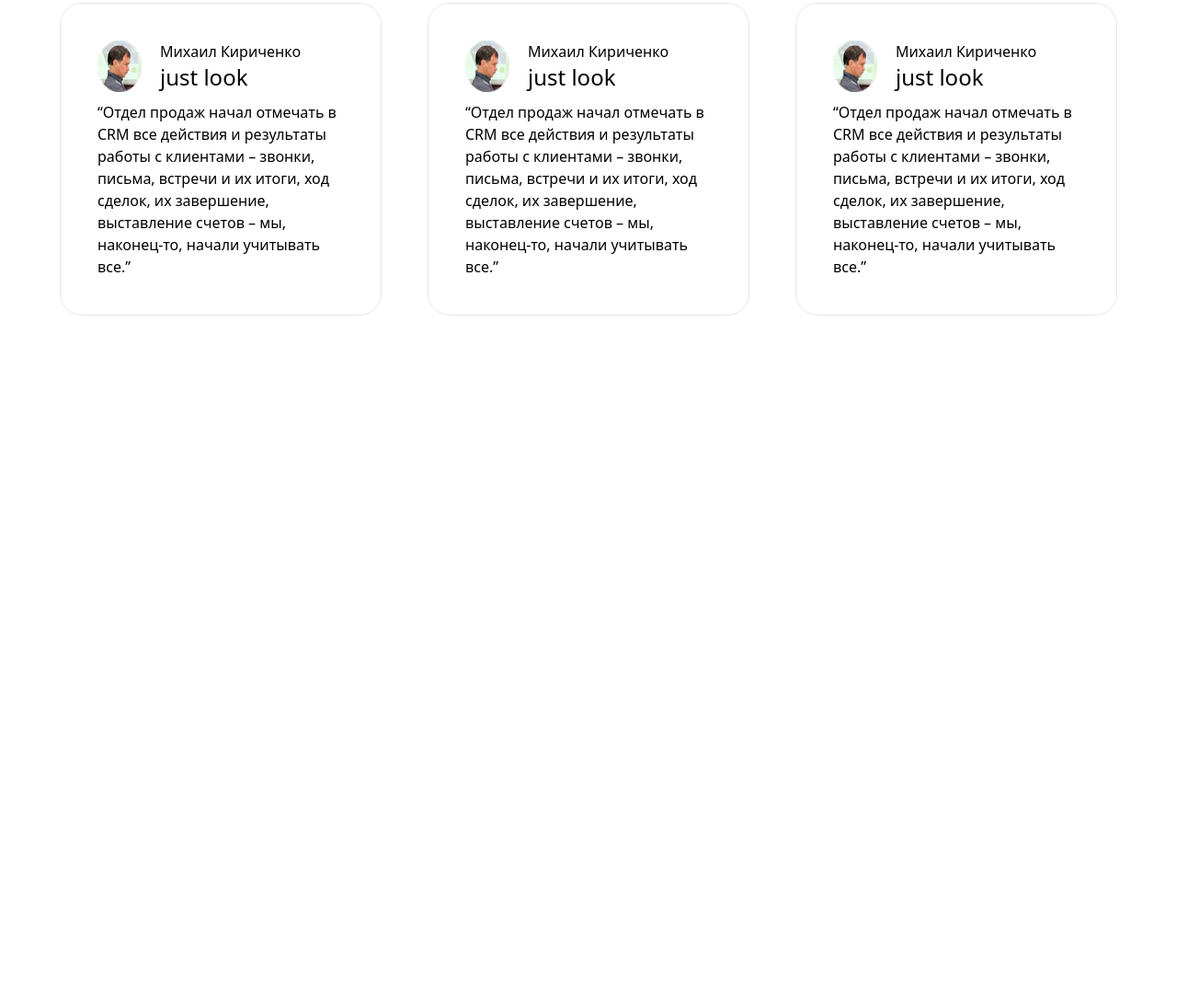
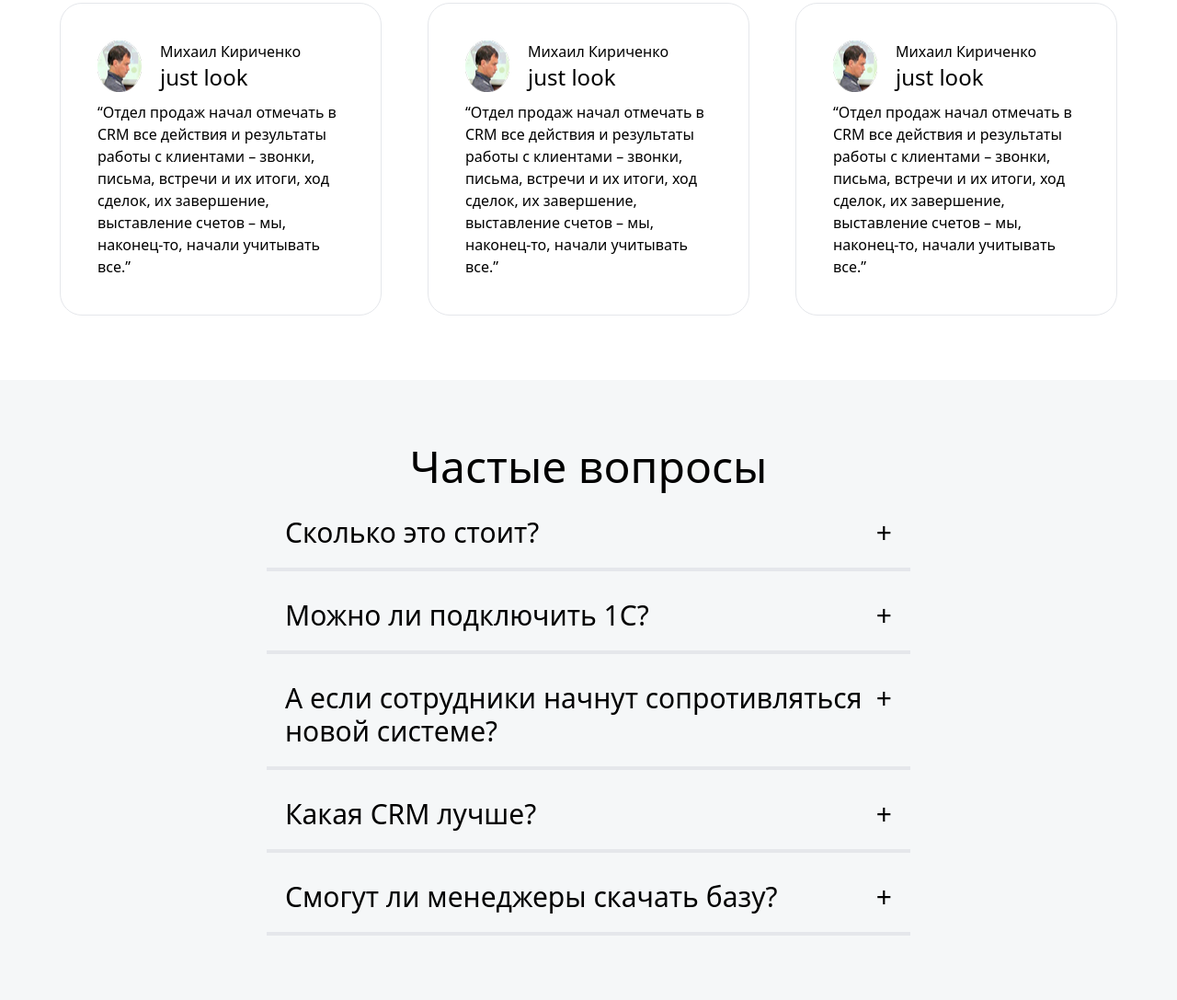
Before and after one commit to saidjannnnnnnn/bonusa-berahmsh, a website: page src/index.html in a window 1280 px wide. Shown: the part 3799-4886 px from the top of the page at 92% size. Before the commit the page ends 4212 px from the top, so only its background shows below. Drawn offline with nearby package versions, Linux system fonts and the light colour scheme; files that its build step writes are made by us from their sources.

Commit message:
oxiron section

```diff
--- a/src/index.html
+++ b/src/index.html
@@ -135,6 +135,31 @@
             </div>
         </div>
       </section>
+      <div class="bg-[#F5F7F8]">
+      <section class="max-w-[700px] flex flex-col gap-[30px] itmes-center m-auto py-[70px]">
+        <p class="text-5xl text-center">Частые вопросы</p>
+        <div class="flex justify-between border-b-4 pb-[20px] px-[20px]">
+            <p class="text-3xl">Сколько это стоит?</p>
+            <p class="text-3xl">+</p>
+        </div>
+        <div class="flex justify-between border-b-4 pb-[20px] px-[20px]">
+            <p class="text-3xl">Можно ли подключить 1С?</p>
+            <p class="text-3xl">+</p>
+        </div>
+        <div class="flex justify-between border-b-4 pb-[20px] px-[20px]">
+            <p class="text-3xl">А если сотрудники начнут сопротивляться новой системе?</p>
+            <p class="text-3xl">+</p>
+        </div>
+        <div class="flex justify-between border-b-4 pb-[20px] px-[20px]">
+            <p class="text-3xl">Какая CRM лучше?</p>
+            <p class="text-3xl">+</p>
+        </div>
+        <div class="flex justify-between border-b-4 pb-[20px] px-[20px]">
+            <p class="text-3xl">Смогут ли менеджеры скачать базу?</p>
+            <p class="text-3xl">+</p>
+        </div>
+      </section>
+      </div>
     </main>
   </body>
 </html>
```
